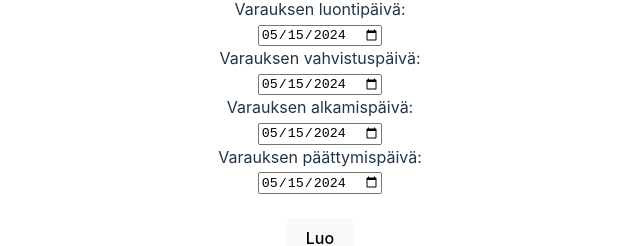
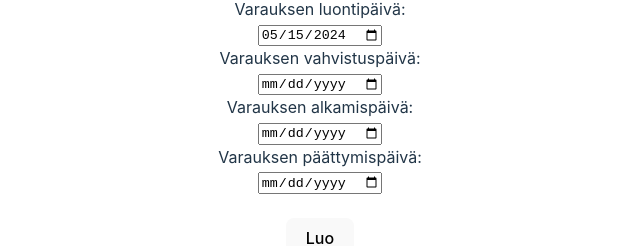
Before and after one commit to leeviallu/cottage-booking-system-frontend, a React (Vite) app: page /reservations in a window 1280 px wide. Shown: the part 344-590 px from the top of the page, without its empty margins (320-960 px from the left). Built offline with nearby package versions, Linux system fonts and the light colour scheme; no server answers.

Commit message:
Fixed calendars in reservation

```diff
--- a/src/Reservation.jsx
+++ b/src/Reservation.jsx
@@ -10,13 +10,35 @@ const Reservation = ({reservation}) => {
     const [searchResults, setSearchResults] = useState([]);
     const [customerResults, setCustomerResults] = useState([]);
 
+
+    if (reservation.reservationDate && reservation.reservationDate != '') {
+        reservation.reservationDate = new Date(reservation.reservationDate).toISOString().split('T')[0]
+    } else {
+        reservation.reservationDate = ''
+    }
+    if (reservation.confirmationDate && reservation.confirmationDate != '') {
+        reservation.confirmationDate = new Date(reservation.confirmationDate).toISOString().split('T')[0]
+    } else {
+        reservation.confirmationDate = ''
+    }
+    if (reservation.reservationStartingDate && reservation.reservationStartingDate != '') {
+        reservation.reservationStartingDate = new Date(reservation.reservationStartingDate).toISOString().split('T')[0]
+    } else {
+        reservation.reservationStartingDate = ''
+    }
+    if (reservation.reservationEndingDate && reservation.reservationEndingDate != '') {
+        reservation.reservationEndingDate = new Date(reservation.reservationEndingDate).toISOString().split('T')[0]
+    } else {
+        reservation.reservationEndingDate = ''
+    }
+
     const [formData, setFormData] = useState({
         cottageId: reservation.cottage.cottageId,
         customerId: reservation.customer.customerId,
-        reservationDate: new Date(reservation.reservationDate).toISOString().split('T')[0],
-        confirmationDate: new Date(reservation.confirmationDate).toISOString().split('T')[0],
-        reservationStartingDate: new Date(reservation.reservationStartingDate).toISOString().split('T')[0],
-        reservationEndingDate: new Date(reservation.reservationEndingDate).toISOString().split('T')[0]
+        reservationDate: reservation.reservationDate,
+        confirmationDate: reservation.confirmationDate,
+        reservationStartingDate: reservation.reservationStartingDate,
+        reservationEndingDate: reservation.reservationEndingDate
     });
 
     const handleChange = (e) => {
@@ -95,7 +117,6 @@ const Reservation = ({reservation}) => {
       // eslint-disable-next-line react-hooks/exhaustive-deps
       }, [cottages, cottageSearchTerm, customers, customerSearchTerm]);
 
-
     return (
         <div>
             {
@@ -163,20 +184,46 @@ const Reservation = ({reservation}) => {
                 </form>
                 :
                 <div key={reservation.reservationId}>
-                    <p>
-                        <b>Mökin nimi: </b> {reservation.cottage.name}
-                        <br />
-                        <b>Asiakkaan nimi: </b> {reservation.customer.firstname} {reservation.customer.lastname}
-                        <br />
-                        <b>Varauksen luontipäivä: </b> {new Date(reservation.reservationDate).toISOString().split('T')[0]}
-                        <br />
-                        <b>Varauksen vahvistuspäivä: </b> {new Date(reservation.confirmationDate).toISOString().split('T')[0]}
-                        <br />
-                        <b>Varauksen alkamispäivä: </b> {new Date(reservation.reservationStartingDate).toISOString().split('T')[0]}
-                        <br />
-                        <b>Varauksen päättymispäivä: </b> {new Date(reservation.reservationEndingDate).toISOString().split('T')[0]}
-                        <br />
-                    </p>
+                    <div>
+
+                        <p><b>Mökin nimi: </b> {reservation.cottage.name}</p>
+
+                        <p><b>Asiakkaan nimi: </b> {reservation.customer.firstname} {reservation.customer.lastname}</p>
+                        {
+                            reservation.reservationDate
+                            ?
+                            <p><b>Varauksen luontipäivä: </b> {new Date(reservation.reservationDate).toISOString().split('T')[0]}</p>
+
+                            :
+                            <p><b>Varauksen luontipäivä: </b> ei määritetty</p>
+                        }
+                        {
+                            reservation.confirmationDate
+                            ?
+                            <p><b>Varauksen vahvistuspäivä: </b> {new Date(reservation.confirmationDate).toISOString().split('T')[0]}</p>
+
+                            :
+                            <p><b>Varauksen vahvistuspäivä: </b> ei määritetty</p>
+
+                        }
+                        {
+                            reservation.reservationStartingDate
+                            ?
+                            <p><b>Varauksen alkamispäivä: </b> {new Date(reservation.reservationStartingDate).toISOString().split('T')[0]}</p>
+
+                            :
+                            <p><b>Varauksen alkamispäivä: </b> ei määritetty</p>
+                        }
+                        {
+                            reservation.reservationEndingDate
+                            ?
+                            <p><b>Varauksen päättymispäivä: </b> {new Date(reservation.reservationEndingDate).toISOString().split('T')[0]}</p>
+
+                            :
+                            <p><b>Varauksen päättymispäivä: </b> ei määritetty</p>
+                        }
+
+                    </div>
 
                     <button onClick={() => setEditing(!editing)}>Muokkaa</button>
 
--- a/src/Reservations.jsx
+++ b/src/Reservations.jsx
@@ -16,9 +16,9 @@ const Reservations = () => {
         cottageId: 0,
         customerId: 0,
         reservationDate: new Date().toISOString().split('T')[0],
-        confirmationDate: new Date().toISOString().split('T')[0],
-        reservationStartingDate: new Date().toISOString().split('T')[0],
-        reservationEndingDate: new Date().toISOString().split('T')[0]
+        confirmationDate: '',
+        reservationStartingDate: '',
+        reservationEndingDate: ''
     });
 
     const handleChange = (e) => {
```
